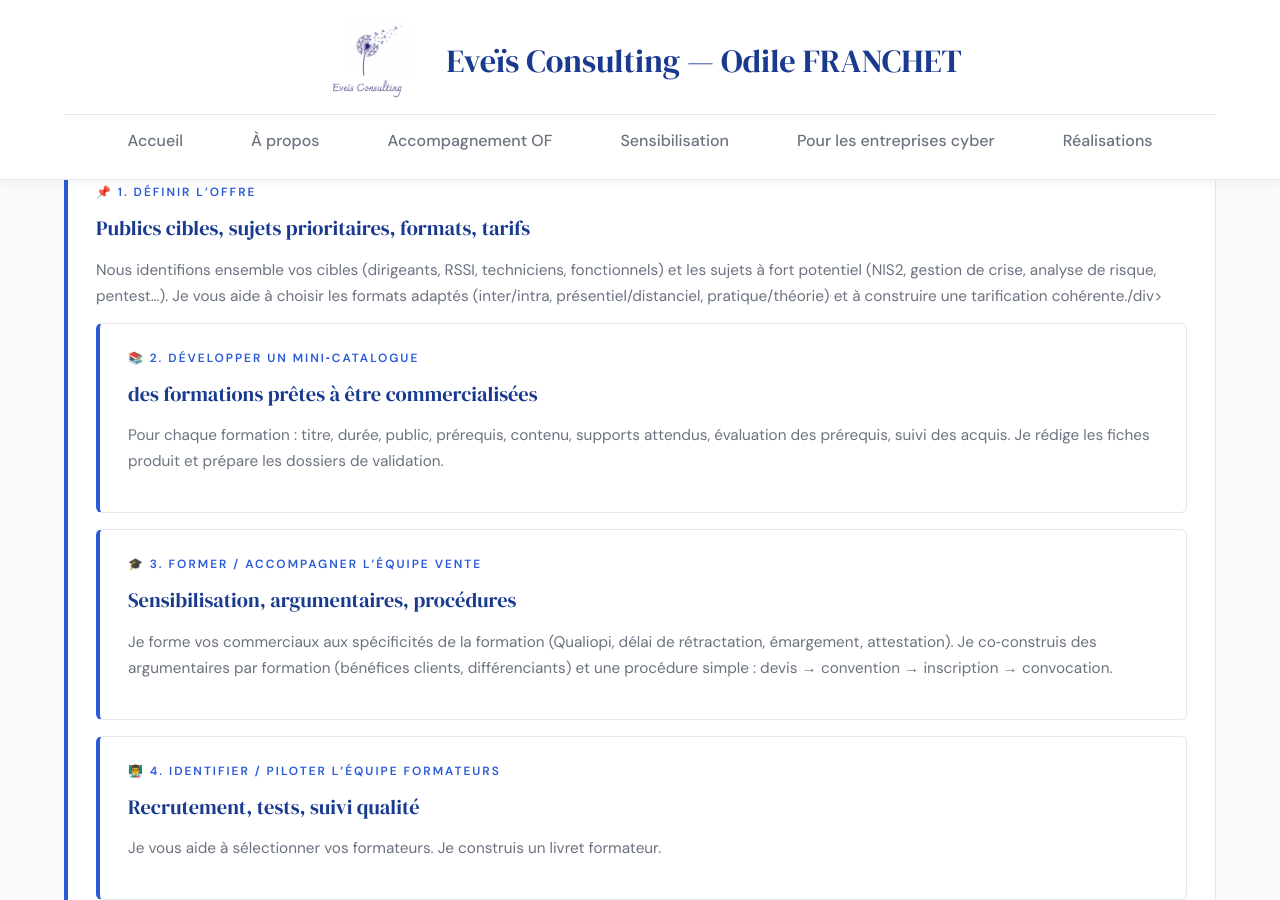
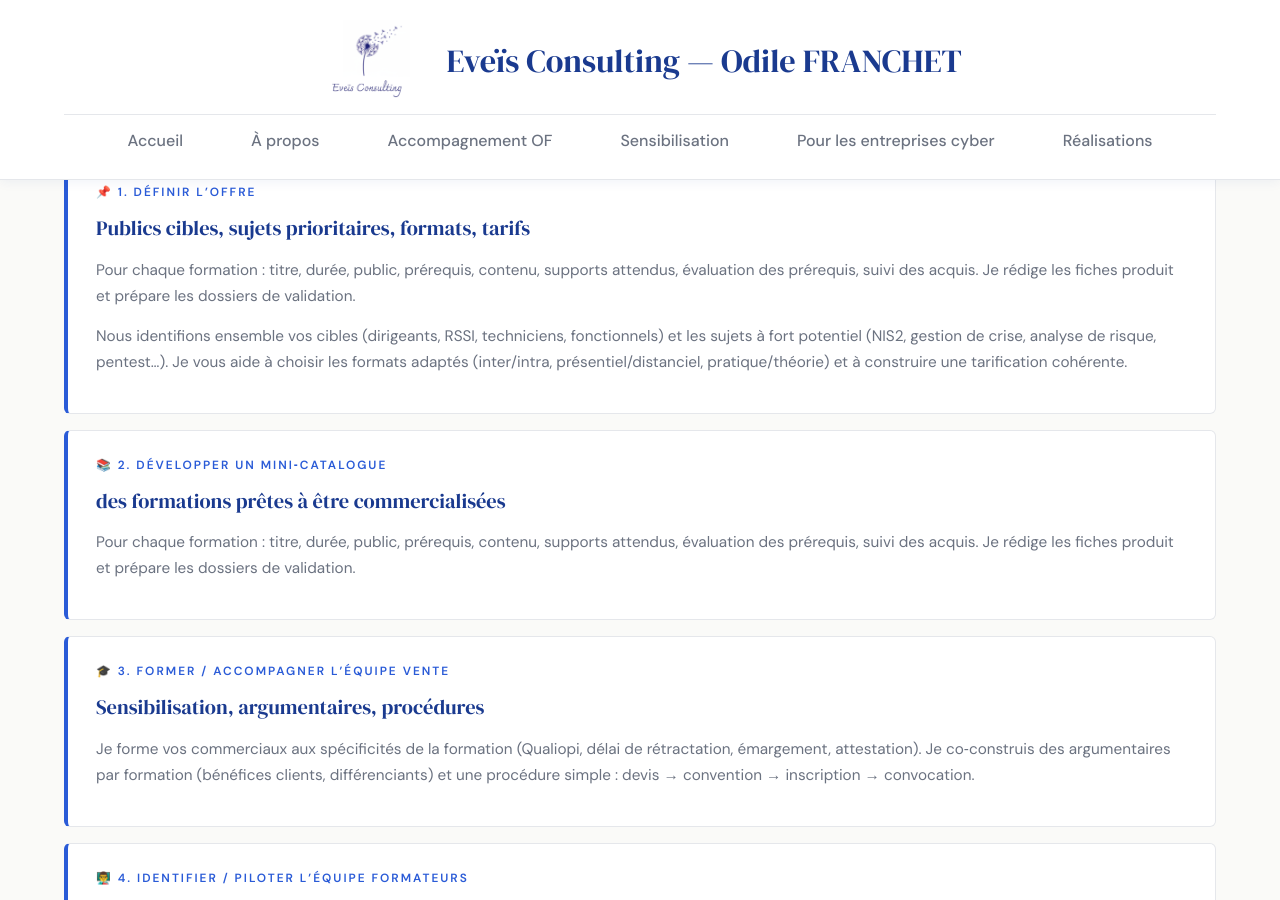
Before and after one commit to ofranchet73/eveis-consulting, a Jekyll site: the page built from dvlptoffre.html, in a window 1280 px wide and 900 px high, scrolled down 705 px. Built offline with Jekyll 4.4.1, drawn with Linux system fonts in a browser that asks for light colours.

Commit message:
Update dvlptoffre.html

```diff
--- a/dvlptoffre.html
+++ b/dvlptoffre.html
@@ -40,7 +40,8 @@
     <div class="projet-card">
       <div class="projet-tag">📌 1. Définir l’offre</div>
       <div class="projet-titre">Publics cibles, sujets prioritaires, formats, tarifs</div>
-      <div class="projet-desc">Nous identifions ensemble vos cibles (dirigeants, RSSI, techniciens, fonctionnels) et les sujets à fort potentiel (NIS2, gestion de crise, analyse de risque, pentest…). Je vous aide à choisir les formats adaptés (inter/intra, présentiel/distanciel, pratique/théorie) et à construire une tarification cohérente./div>
+      <div class="projet-desc">Pour chaque formation : titre, durée, public, prérequis, contenu, supports attendus, évaluation des prérequis, suivi des acquis. Je rédige les fiches produit et prépare les dossiers de validation.</div>
+      <div class="projet-desc">Nous identifions ensemble vos cibles (dirigeants, RSSI, techniciens, fonctionnels) et les sujets à fort potentiel (NIS2, gestion de crise, analyse de risque, pentest…). Je vous aide à choisir les formats adaptés (inter/intra, présentiel/distanciel, pratique/théorie) et à construire une tarification cohérente.</div>
     </div>
 
     <div class="projet-card">
```
